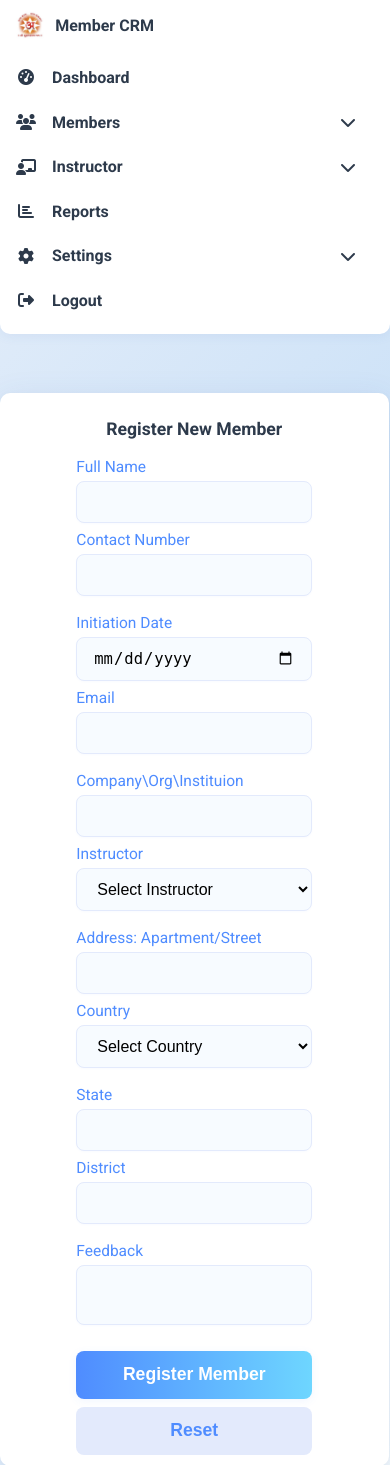
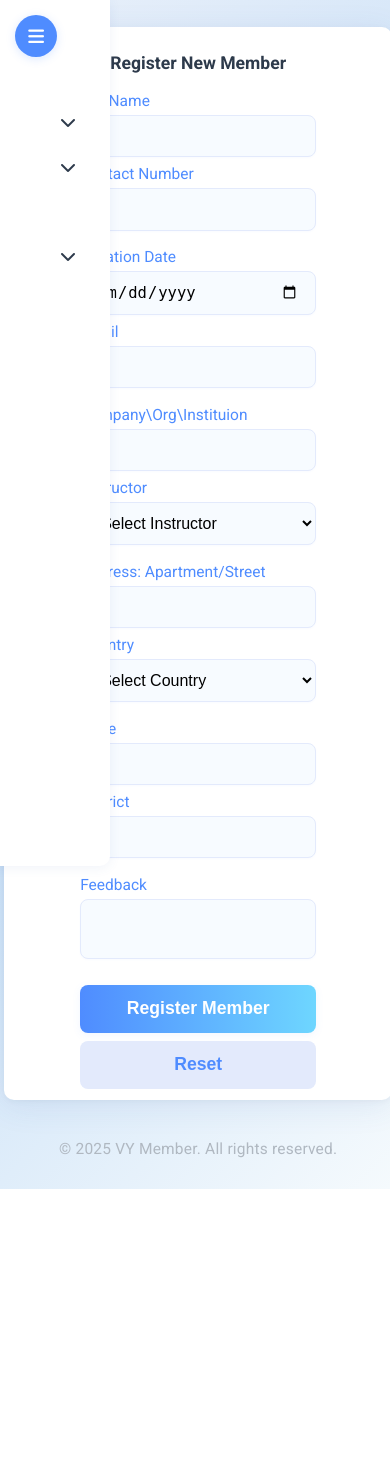
Before and after one commit to sant-anurag/vymember, a Django app: page /member/ in a window 390 px wide. Shown: the top 1465 px of the page. After the commit the page ends 1189 px from the top, so only its background shows below. Run offline with Django 5.2, Linux system fonts and the light colour scheme; data that the repository does not hold is empty.

Commit message:
mobile device adjustment

```diff
--- a/member_manage/static/css/home.css
+++ b/member_manage/static/css/home.css
@@ -268,24 +268,85 @@ footer {
     font-size: 0.97rem;
     letter-spacing: 0.2px;
 }
+/* Sidebar toggle button */
+.sidebar-toggle {
+    display: none; /* Hidden on desktop */
+    position: fixed;
+    top: 15px;
+    left: 15px;
+    z-index: 1000;
+    background: #4f8cff;
+    color: white;
+    border: none;
+    border-radius: 50%;
+    width: 42px;
+    height: 42px;
+    font-size: 18px;
+    cursor: pointer;
+    box-shadow: 0 2px 10px rgba(79,140,255,0.2);
+    transition: background 0.2s, transform 0.2s;
+}
 
+.sidebar-toggle:hover {
+    background: #6ed6ff;
+}
+
+.sidebar-toggle:active {
+    transform: scale(0.95);
+}
 /* Responsive styles for mobile devices */
+/* Mobile responsive adjustments */
 @media (max-width: 900px) {
+    .sidebar-toggle {
+        display: flex;
+        justify-content: center;
+        align-items: center;
+    }
+
     body {
         flex-direction: column;
         align-items: stretch;
         justify-content: flex-start;
     }
+
     .sidebar {
-        margin: 0 auto 2rem auto;
-        width: 98vw;
-        height: auto;
-        border-radius: 0 0 12px 12px;
+        position: fixed;
+        top: 0;
+        left: -280px; /* Start off-screen */
+        height: 100vh;
+        width: 250px;
+        margin: 0;
+        z-index: 999;
+        border-radius: 0;
+        transition: left 0.3s ease;
+        overflow-y: auto;
     }
+
+    .sidebar.open {
+        left: 0; /* Show when open */
+    }
+
     .main-content {
         margin-left: 0;
-        width: 98vw;
-        max-width: 98vw;
+        width: 100%;
+        max-width: 100%;
+        padding-top: 60px; /* Add space for the toggle button */
+    }
+
+    /* Add overlay when sidebar is open */
+    .sidebar-overlay {
+        display: none;
+        position: fixed;
+        top: 0;
+        left: 0;
+        right: 0;
+        bottom: 0;
+        background: rgba(0,0,0,0.5);
+        z-index: 998;
+    }
+
+    .sidebar-overlay.active {
+        display: block;
     }
 }
 
--- a/member_manage/static/js/home.js
+++ b/member_manage/static/js/home.js
@@ -11,4 +11,37 @@ document.addEventListener('DOMContentLoaded', function() {
             }
         });
     }
+    // Sidebar toggle functionality
+    const sidebarToggle = document.getElementById('sidebarToggle');
+    const sidebar = document.getElementById('sidebar');
+
+    if (sidebarToggle && sidebar) {
+        // Create overlay element
+        const overlay = document.createElement('div');
+        overlay.className = 'sidebar-overlay';
+        document.body.appendChild(overlay);
+
+        // Toggle sidebar
+        sidebarToggle.addEventListener('click', function() {
+            sidebar.classList.toggle('open');
+            overlay.classList.toggle('active');
+        });
+
+        // Close sidebar when clicking overlay
+        overlay.addEventListener('click', function() {
+            sidebar.classList.remove('open');
+            overlay.classList.remove('active');
+        });
+
+        // Close sidebar when clicking menu items (optional)
+        const menuLinks = sidebar.querySelectorAll('a');
+        menuLinks.forEach(link => {
+            link.addEventListener('click', function() {
+                if (window.innerWidth <= 900) {
+                    sidebar.classList.remove('open');
+                    overlay.classList.remove('active');
+                }
+            });
+        });
+    }
 });
--- a/member_manage/templates/home.html
+++ b/member_manage/templates/home.html
@@ -10,6 +10,9 @@
     <link href="https://fonts.googleapis.com/css?family=Roboto:400,700&display=swap" rel="stylesheet">
 </head>
 <body>
+    <button id="sidebarToggle" class="sidebar-toggle">
+        <i class="fas fa-bars"></i>
+    </button>
     <div class="sidebar">
         <div class="logo">
             <img src="{% static 'images/a.jpg' %}" alt="CRM Logo" />
```
